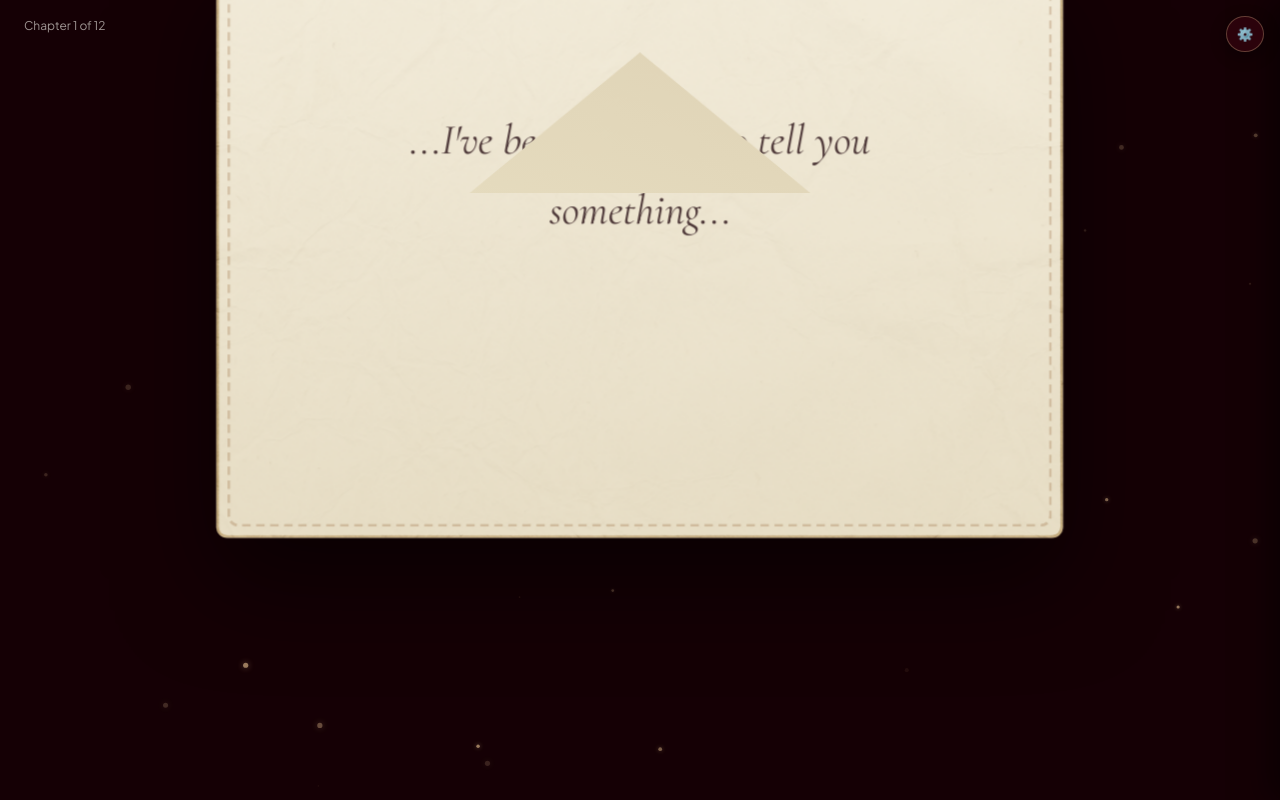
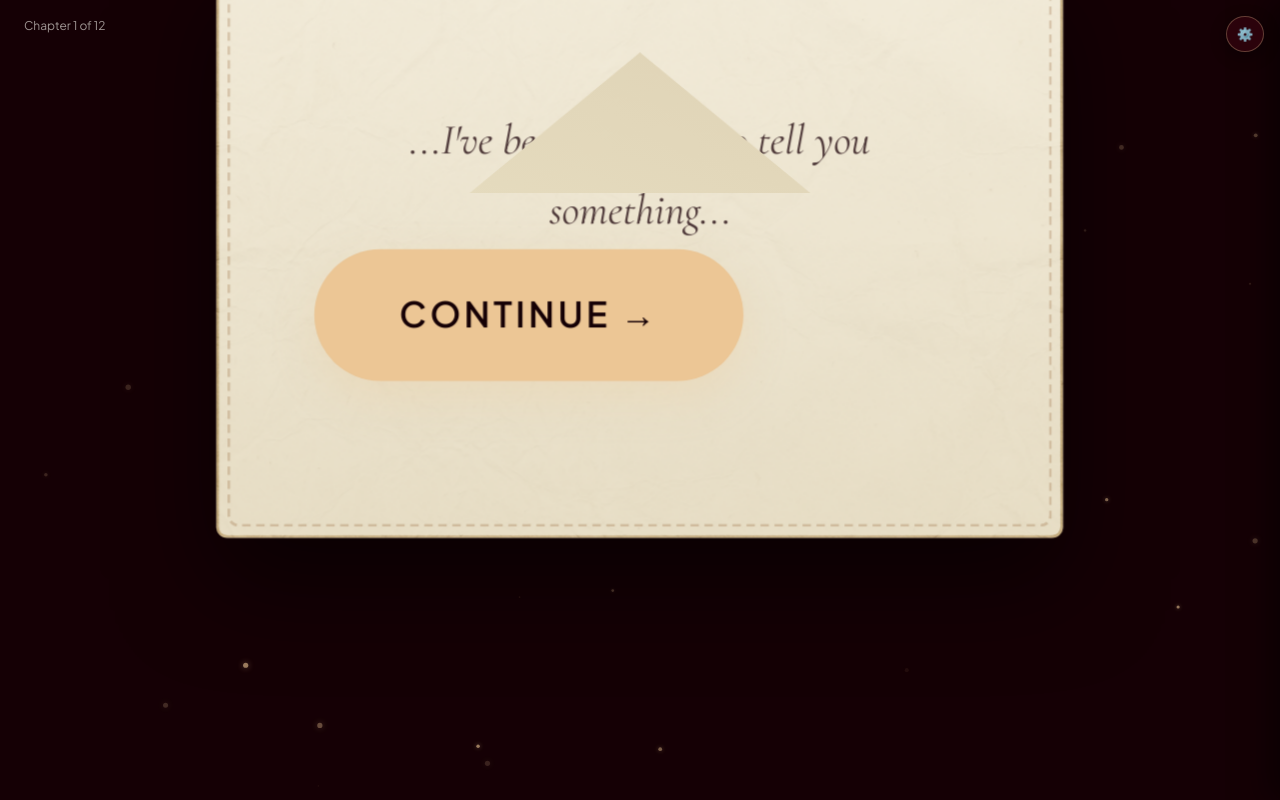
Before and after one commit to demoautomashion-bit/tic-tac, a Next.js app: page / in a window 1280 px wide. Both pictures are taken after a click on the button "For Her Name". Built offline with nearby package versions, Linux system fonts and the light colour scheme.

Commit message:
fixed the issue with the envelope

```diff
--- a/src/components/Envelope.jsx
+++ b/src/components/Envelope.jsx
@@ -4,6 +4,7 @@ import { useState } from "react";
 
 export default function Envelope({ step, onComplete }) {
   const [envOpenClass, setEnvOpenClass] = useState("");
+  const [showContinue, setShowContinue] = useState(false);
 
   const handleOpenEnvelope = () => {
     if (envOpenClass !== "") return;
@@ -16,12 +17,13 @@ export default function Envelope({ step, onComplete }) {
 
     setTimeout(() => {
       setEnvOpenClass("open-step1 open-step2 open-step3");
+      setShowContinue(true);
     }, 2000);
+  };
 
-    setTimeout(() => {
-      onComplete();
-      setEnvOpenClass("");
-    }, 2900);
+  const handleContinue = (e) => {
+    e.stopPropagation();
+    onComplete();
   };
 
   return (
@@ -35,7 +37,14 @@ export default function Envelope({ step, onComplete }) {
             </div>
             <div className="env-letter paper-vintage">
               <div className="paper-vintage-bg"></div>
-              <p>{step.letter}</p>
+              <div className="env-letter-content">
+                <p>{step.letter}</p>
+                {showContinue && (
+                  <button className="vintage-btn env-continue-btn" onClick={handleContinue}>
+                    Continue &rarr;
+                  </button>
+                )}
+              </div>
             </div>
             <div className="env-front">
               <div className="paper-vintage-bg"></div>
--- a/src/index.css
+++ b/src/index.css
@@ -264,9 +264,14 @@ h1,h2,h3{ font-family: var(--serif); font-weight: 500; line-height: 1.15; }
 
 .env-label{
   position:absolute; bottom: 18%; left:50%; transform: translateX(-50%);
-  font-family: var(--hand); font-size: 1.8rem; font-weight: 600; color: #2B020B;
-  text-shadow: 0 1px 2px rgba(242, 235, 217, 0.8), 0 0 10px rgba(236, 198, 149, 0.4);
-  white-space: nowrap; z-index: 6; pointer-events: none;
+  font-family: var(--hand); font-size: 2rem; font-weight: 700; color: #2B020B;
+  text-shadow: 0 1px 3px rgba(255, 255, 255, 0.9), 0 0 12px rgba(236, 198, 149, 0.8);
+  white-space: nowrap; z-index: 10; pointer-events: none;
+  transition: opacity 0.4s ease;
+}
+
+.envelope-scene.open-step1 .env-label {
+  opacity: 0;
 }
 
 .env-letter{
@@ -274,7 +279,7 @@ h1,h2,h3{ font-family: var(--serif); font-weight: 500; line-height: 1.15; }
   height: 84%;
   background-color: var(--parchment);
   background-image:
-    linear-gradient(rgba(242, 235, 217, 0.9), rgba(230, 220, 195, 0.9)),
+    linear-gradient(rgba(242, 235, 217, 0.95), rgba(230, 220, 195, 0.95)),
     url('/crumpled-paper.png');
   background-blend-mode: multiply;
   background-size: cover;
@@ -290,12 +295,25 @@ h1,h2,h3{ font-family: var(--serif); font-weight: 500; line-height: 1.15; }
   isolation: isolate;
   box-shadow: 0 8px 25px rgba(0,0,0,0.3);
 }
+.env-letter-content {
+  display: flex;
+  flex-direction: column;
+  align-items: center;
+  gap: 0.8rem;
+  width: 100%;
+  z-index: 2;
+  position: relative;
+}
 .env-letter p{
   font-family: var(--serif); font-style: italic; color: var(--ink); opacity:0.95;
   font-size: 1rem; padding: 0 0.5rem; text-align:center;
-  z-index: 2;
-  position: relative;
   line-height: 1.45;
+}
+.env-continue-btn {
+  font-size: 0.55rem !important;
+  padding: 0.35rem 0.9rem !important;
+  margin-top: 0.2rem;
+  box-shadow: 0 2px 8px rgba(0,0,0,0.2) !important;
 }
 
 /* Staged Opening Transitions */
```
